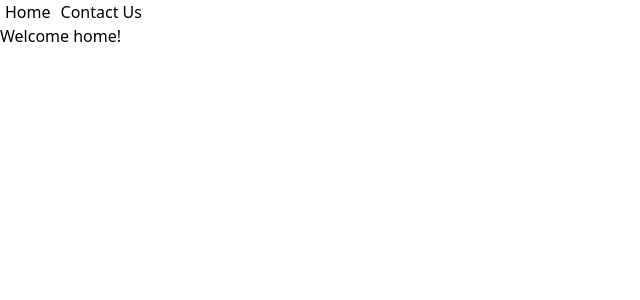
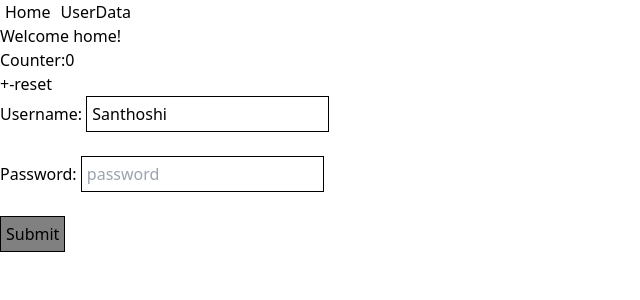
Before and after one commit to santhoshi-vijaykumar-nanikeri/react-sandbox, a React (Vite) app: page / in a window 1280 px wide. Shown: the top 300 px of the page, without its empty margins (0-640 px from the left). Built offline with nearby package versions, Linux system fonts and the light colour scheme.

Commit message:
RTK,ReactHookForm,AgGRID

```diff
--- a/src/App.jsx
+++ b/src/App.jsx
@@ -8,7 +8,7 @@ import {
 } from "react-router-dom";
 
 import Home from "./Home";
-import ContactUs from "./ContactUs";
+import UserData from "./UserData";
 
 import styles from "./App.module.css";
 
@@ -18,8 +18,8 @@ function AppRoutes() {
       <Link to="/" className={styles.menuItem}>
         Home
       </Link>
-      <Link to="/contact-us" className={styles.menuItem}>
-        Contact Us
+      <Link to="/userdata" className={styles.menuItem}>
+        UserData
       </Link>
 
       <Outlet />
@@ -31,7 +31,7 @@ function App() {
   const routes = (
     <Route path="/" element={<AppRoutes />}>
       <Route path="/" element={<Home />} />
-      <Route path="/contact-us" element={<ContactUs />} />
+      <Route path="/userdata" element={<UserData />} />
     </Route>
   );
 
--- a/src/App.module.css
+++ b/src/App.module.css
@@ -1,3 +1,15 @@
 .menuItem {
   margin: 0 5px 0 5px;
 }
+.input {
+  padding: 5px;
+  border: 1px solid black;
+}
+.button {
+  border: 1px solid black;
+  padding: 5px;
+  background-color: grey;
+}
+.error {
+  color: red;
+}
--- a/src/ContactUs.jsx
+++ /dev/null
@@ -1,9 +0,0 @@
-function ContactUS() {
-  return (
-    <>
-      <h1>Welcome to ContactUS page!</h1>
-    </>
-  );
-}
-
-export default ContactUS;
--- a/src/Home.jsx
+++ b/src/Home.jsx
@@ -1,5 +1,61 @@
+import ReduxCounter from "./redux/hooks/ReduxCounter";
+import { useForm } from "react-hook-form";
+import styles from "./App.module.css";
+
 function Home() {
-  return <h1>Welcome home!</h1>;
+  const {
+    register,
+    handleSubmit,
+    formState: { errors },
+  } = useForm({
+    defaultValues: {
+      username: "Santhoshi",
+    },
+  });
+
+  const onSubmit = (data) => {
+    console.log("Form Submitted Successfully", data);
+  };
+  return (
+    <>
+      <h1>Welcome home!</h1>
+      <ReduxCounter />
+      <form onSubmit={handleSubmit(onSubmit)}>
+        <div>
+          <label>Username: </label>
+          <input
+            placeholder="username"
+            className={styles.input}
+            type="text"
+            {...register("username", { required: "username is mandatory" })}
+          />
+          {errors.username && (
+            <p className={styles.error}>{errors.username.message}</p>
+          )}
+        </div>
+        <br />
+        <div>
+          <label>Password: </label>
+          <input
+            placeholder="password"
+            className={styles.input}
+            type="password"
+            {...register("password", { required: "password is mandatory" })}
+          />
+          {errors.password && (
+            <p className={styles.error}>{errors.password.message}</p>
+          )}
+        </div>
+        <br />
+
+        <div>
+          <button className={styles.button} type="submit">
+            Submit
+          </button>
+        </div>
+      </form>
+    </>
+  );
 }
 
 export default Home;
--- /dev/null
+++ b/src/UserData.jsx
@@ -0,0 +1,50 @@
+import { AllCommunityModule } from "ag-grid-community";
+import { AgGridProvider, AgGridReact } from "ag-grid-react";
+import { useState } from "react";
+
+// AG Grid styles
+import "ag-grid-community/styles/ag-grid.css";
+import "ag-grid-community/styles/ag-theme-alpine.css";
+
+function UserData() {
+  const [rowData] = useState([
+    { name: "Santoh", age: 25 },
+    { name: "Sanju", age: 23 },
+    { name: "Sampu", age: 21 },
+  ]);
+  const [columnDefs] = useState([
+    { field: "name", sortable: true },
+    { field: "age", sortable: true, filter: true },
+    {
+      headerName: "Action",
+      field: "name",
+      cellRenderer: (params) => (
+        <button onClick={() => alert(params.value)}>View</button>
+      ),
+    },
+  ]);
+  const [serchText, setSearchText] = useState("");
+  return (
+    <>
+      <AgGridProvider modules={[AllCommunityModule]}>
+        <div style={{ width: 500, margin: "20px auto" }}>
+          <input
+            type="text"
+            placeholder="Search.."
+            value={serchText}
+            onChange={(e) => setSearchText(e.targrt.value)}
+          />
+          <div className="ag-theme-alpine" style={{ height: 300, width: 500 }}>
+            <AgGridReact
+              rowData={rowData}
+              columnDefs={columnDefs}
+              pagination={true}
+              paginationPageSize={2}
+            />
+          </div>
+        </div>
+      </AgGridProvider>
+    </>
+  );
+}
+export default UserData;
--- a/src/index.jsx
+++ b/src/index.jsx
@@ -1,9 +1,14 @@
 import { createRoot } from "react-dom/client";
-
+import { Provider } from "react-redux";
 import "./index.css";
 
 import App from "./App";
+import { store } from "./redux/store";
 
 const rootElement = document.getElementById("root");
 const root = createRoot(rootElement);
-root.render(<App />);
+root.render(
+  <Provider store={store}>
+    <App />
+  </Provider>
+);
--- /dev/null
+++ b/src/redux/hooks/ReduxCounter.jsx
@@ -0,0 +1,18 @@
+import { useDispatch, useSelector } from "react-redux";
+import { increment, decrement, reset } from "../slices/counter";
+
+const ReduxCounter = () => {
+  const count = useSelector((state) => state.counter);
+  const dispatch = useDispatch();
+
+  return (
+    <>
+      <h1>Counter:{count.value}</h1>
+      <button onClick={() => dispatch(increment())}>+</button>
+      <button onClick={() => dispatch(decrement())}>-</button>
+      <button onClick={() => dispatch(reset())}>reset</button>
+    </>
+  );
+};
+
+export default ReduxCounter;
--- /dev/null
+++ b/src/redux/slices/counter/index.jsx
@@ -0,0 +1,24 @@
+import { createSlice } from "@reduxjs/toolkit";
+
+const counterSlice = createSlice({
+  initialState: {
+    value: 0,
+  },
+  name: "counter",
+  reducers: {
+    increment: (state, action) => {
+      state.value += 1;
+    },
+    decrement: (state, action) => {
+      state.value -= 1;
+    },
+    reset: (state, action) => {
+      state.value = 0;
+    },
+  },
+});
+
+const { actions, reducer } = counterSlice;
+
+export const { decrement, increment, reset } = actions;
+export default reducer;
--- /dev/null
+++ b/src/redux/store.jsx
@@ -0,0 +1,8 @@
+import { configureStore } from "@reduxjs/toolkit";
+import counterReducer from "./slices/counter";
+
+export const store = configureStore({
+  reducer: {
+    counter: counterReducer,
+  },
+});
--- a/vite.config.js
+++ b/vite.config.js
@@ -6,7 +6,7 @@ export default defineConfig({
   plugins: [react()],
   server: {
     port: 5173,
-    allowedHosts: ["jmdpc2-5173.csb.app"],
+    allowedHosts: ["jmdpc2-5173.csb.app", "jmdpc2-5174.csb.app"],
   },
   resolve: {
     alias: {
```
